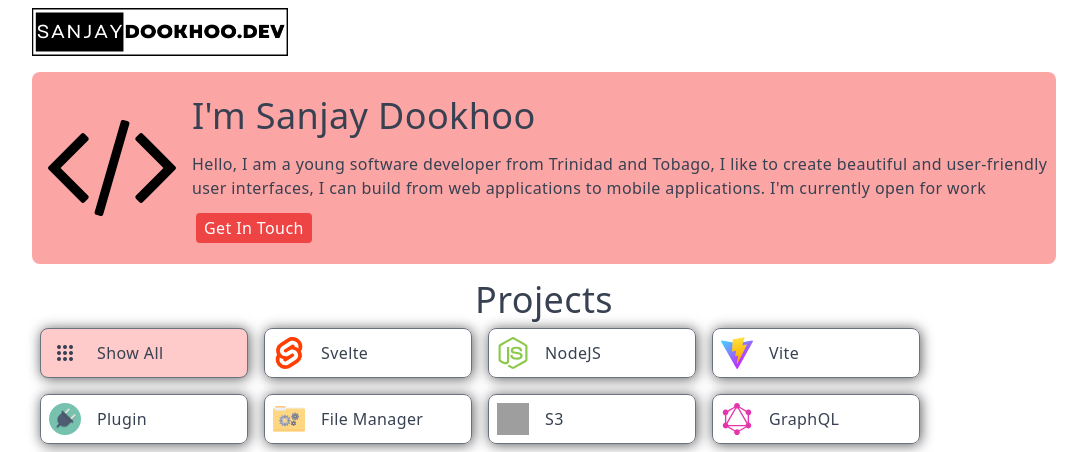
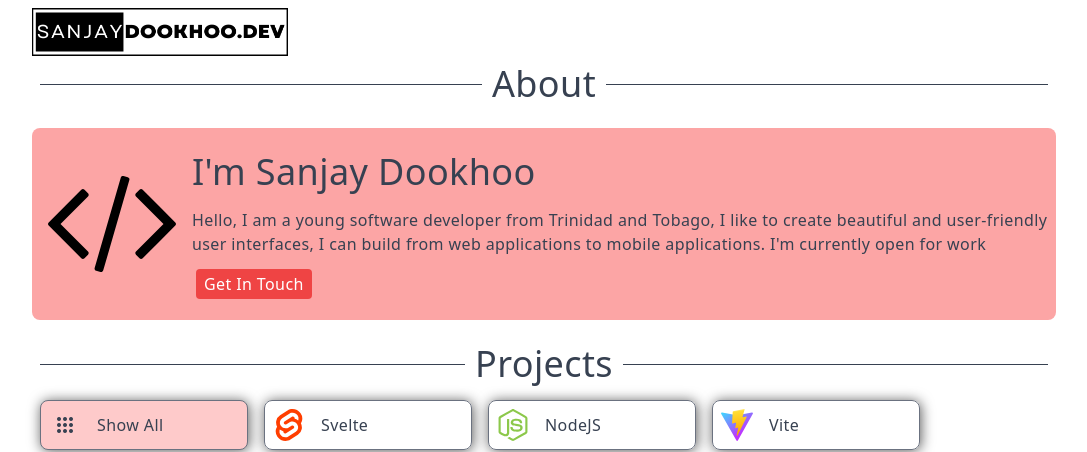
Before and after one commit to SanjayDookhoo/sanjaydookhoo.dev, a SvelteKit app: page / in a window 1280 px wide. Shown: the top 452 px of the page, without its empty margins (96-1183 px from the left). Built offline with nearby package versions, Linux system fonts and the light colour scheme; grey boxes are pictures that could not be loaded.

Commit message:
line-around

```diff
--- a/src/app.css
+++ b/src/app.css
@@ -30,3 +30,21 @@
 .social-media:hover {
 	filter: invert(99%) sepia(62%) saturate(6372%) hue-rotate(290deg) brightness(93%) contrast(113%);
 }
+
+.line-around {
+	display: flex;
+	flex-direction: row;
+}
+.line-around:before,
+.line-around:after {
+	content: '';
+	flex: 1 1;
+	border-bottom: 1px solid;
+	margin: auto;
+}
+.line-around:before {
+	margin-right: 10px;
+}
+.line-around:after {
+	margin-left: 10px;
+}
--- a/src/routes/+page.svelte
+++ b/src/routes/+page.svelte
@@ -36,9 +36,11 @@
 	};
 </script>
 
+<div class="text-4xl text-center p-2 line-around">About</div>
+
 <About />
 
-<div class="text-4xl text-center">Projects</div>
+<div class="text-4xl text-center p-2 line-around">Projects</div>
 
 <div class="flex flex-wrap">
 	<Badge
```
